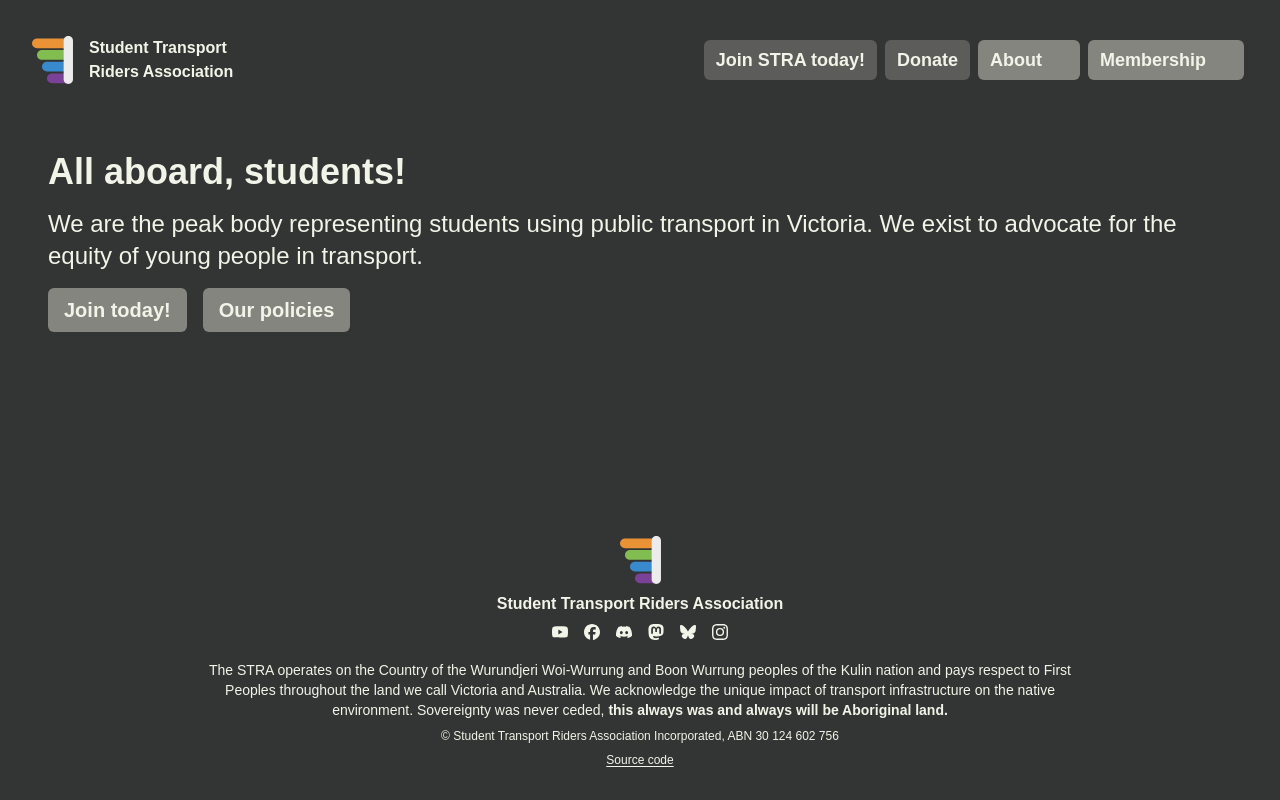
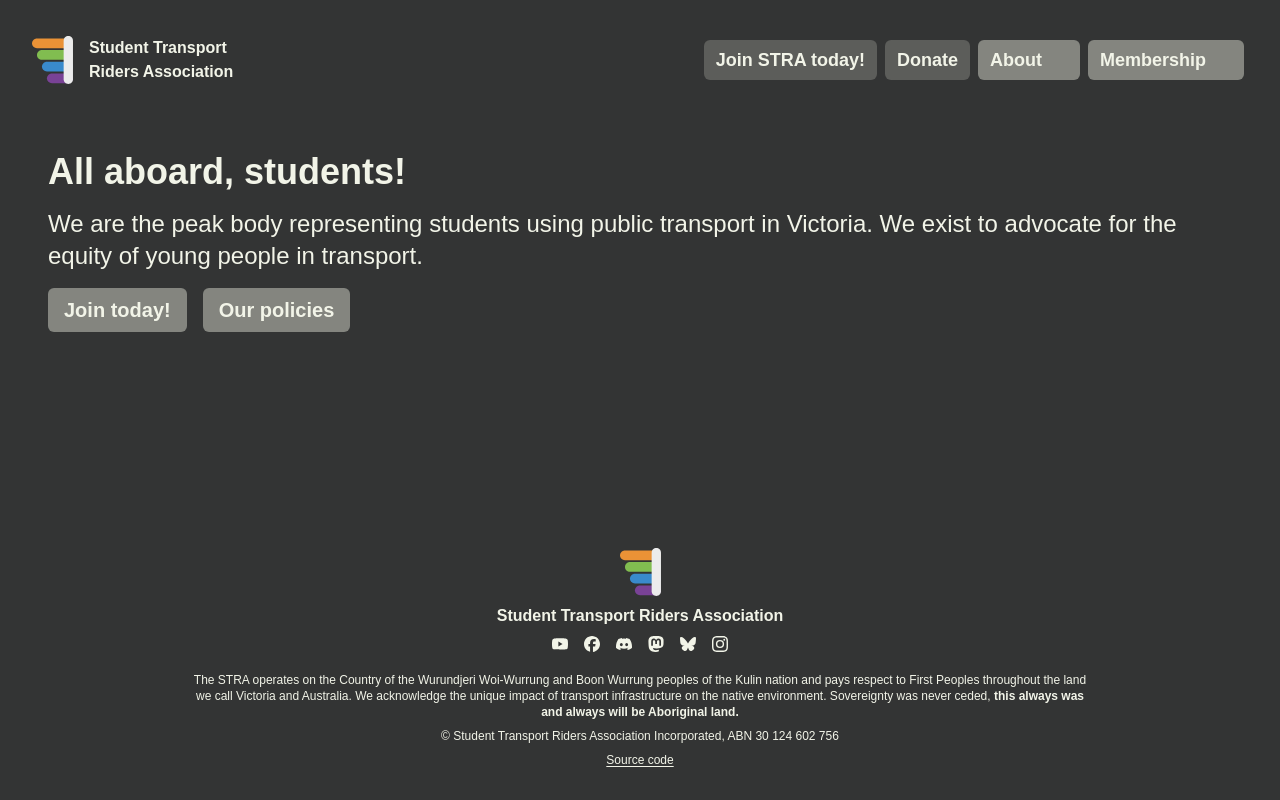
Before and after one commit to straorgau/website, an Astro site: page / in a window 1280 px wide. Built offline with nearby package versions, Linux system fonts and the light colour scheme; Astro itself is replaced by a stand-in of ours; some icons are missing.

Commit message:
fix: footer background, main layout

```diff
--- a/src/components/Footer.astro
+++ b/src/components/Footer.astro
@@ -4,7 +4,7 @@ import logoImage from "~/assets/logo.svg";
 import { Image } from "astro:assets";
 import { Icon } from "astro-icon/components";
 ---
-<footer class="flex w-full py-8 px-48 fixed bottom-0 justify-center">
+<footer class="flex w-full bg-inherit p-8 justify-center">
   <div class="flex flex-col gap-2 items-center">
     <Image src={logoImage} layout="constrained" height="48" alt="Student Transport Riders Association Logo" />
     <span class="font-bold">Student Transport Riders Association</span>
@@ -28,7 +28,7 @@ import { Icon } from "astro-icon/components";
         <Icon name="simple-icons:instagram" />
       </a>
     </div>
-    <span class="text-sm text-center">
+    <span class="text-xs text-center max-w-4xl">
        The STRA operates on the Country of the Wurundjeri Woi-Wurrung and Boon Wurrung peoples of the Kulin nation and pays respect to First Peoples throughout the land we call Victoria and Australia.
        We acknowledge the unique impact of transport infrastructure on the native environment.
        Sovereignty was never ceded, <strong>this always was and always will be Aboriginal land.</strong>
--- a/src/layouts/Layout.astro
+++ b/src/layouts/Layout.astro
@@ -34,9 +34,11 @@ const { title, description } = Astro.props;
       }}
     />
   </head>
-  <body class="max-w-screen bg-bg-dark text-fg-dark">
+  <body class="flex flex-col min-h-svh bg-bg-dark text-fg-dark">
     <Nav />
-    <slot />
+    <main class="flex-auto">
+      <slot />
+    </main>
     <Footer />
   </body>
 </html>
```
